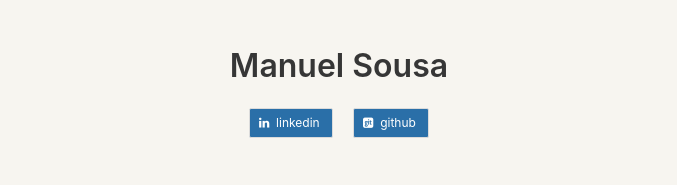
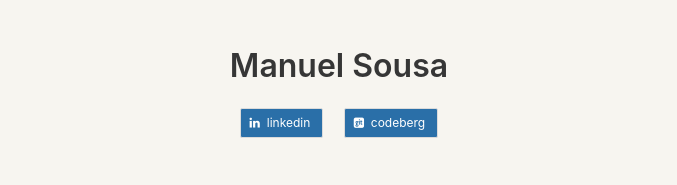
Before and after one commit to manuelgcsousa/manuelgcsousa.github.io, a plain HTML site: page index.html in a window 1280 px wide. Shown: the top 185 px of the page, without its empty margins (301-978 px from the left). Drawn offline with nearby package versions, Linux system fonts and the light colour scheme.

Commit message:
Update index.html

```diff
--- a/index.html
+++ b/index.html
@@ -34,7 +34,7 @@
 
             <a href="https://codeberg.org/manuelgcsousa" class="mx-2 button is-small my-button">
               <span class="icon"><i class="fa fa-git-square"></i></span>
-              <span>github</span>
+              <span>codeberg</span>
             </a>
           </p>
 
```
